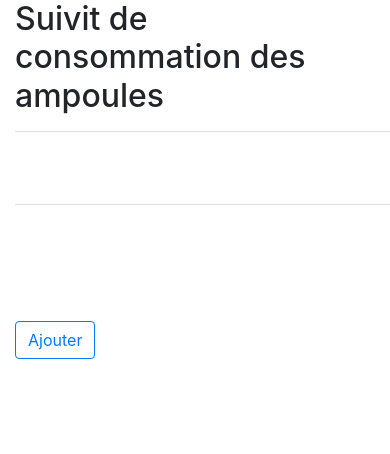
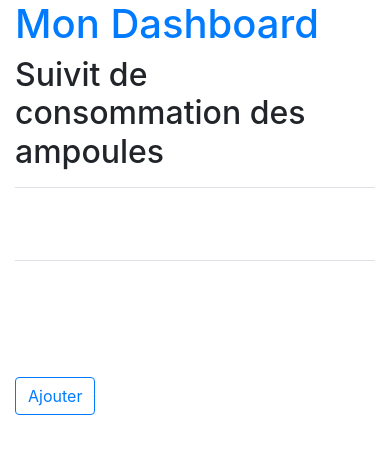
Before and after one commit to LisaDevoghelaere/dasboard, a PHP site: page / in a window 390 px wide; the page is wider, and only the part inside the window is pictured. Shown: the top 454 px of that part. Run offline with PHP 8.4, Linux system fonts and the light colour scheme; tables that the repository leaves empty or names only in its code hold one stand-in row (values such as "Sample post"); some web fonts are replaced.

Commit message:
style responsive

```diff
--- a/barnav.php
+++ b/barnav.php
@@ -11,6 +11,8 @@
 <body>
     <header class="container">
 
+        <h1><a href="index.php">Mon Dashboard</a></h1>
+
     </header>
 </body>
 </html>
--- a/index.php
+++ b/index.php
@@ -17,7 +17,7 @@ require_once('db.php');
         ?>
         <main class="container">
             <h2><p>Suivit de consommation des ampoules</p></h2>
-            <table class="table">
+            <table class="table table-responsive">
                 <tr><!-- Penser à mettre des id pour rendre le tableau accessible aux malvoyants-->
                     <th>id</th>
                     <th>Marque</th>
@@ -59,7 +59,7 @@ require_once('db.php');
                 echo '<p>Aucune donnée disponible</p>';
             }
             ?>
-            <p><a href="edit.php" class="btn btn-outline-primary"> Ajouter </a></p>
+            <p><a href="edit.php" class="btn btn-outline-primary marge"> Ajouter </a></p>
         </main>
         <script src="https://code.jquery.com/jquery-3.5.1.slim.min.js" integrity="sha384-DfXdz2htPH0lsSSs5nCTpuj/zy4C+OGpamoFVy38MVBnE+IbbVYUew+OrCXaRkfj" crossorigin="anonymous"></script>
 <script src="https://cdn.jsdelivr.net/npm/popper.js@1.16.0/dist/umd/popper.min.js" integrity="sha384-Q6E9RHvbIyZFJoft+2mJbHaEWldlvI9IOYy5n3zV9zzTtmI3UksdQRVvoxMfooAo" crossorigin="anonymous"></script>
```
